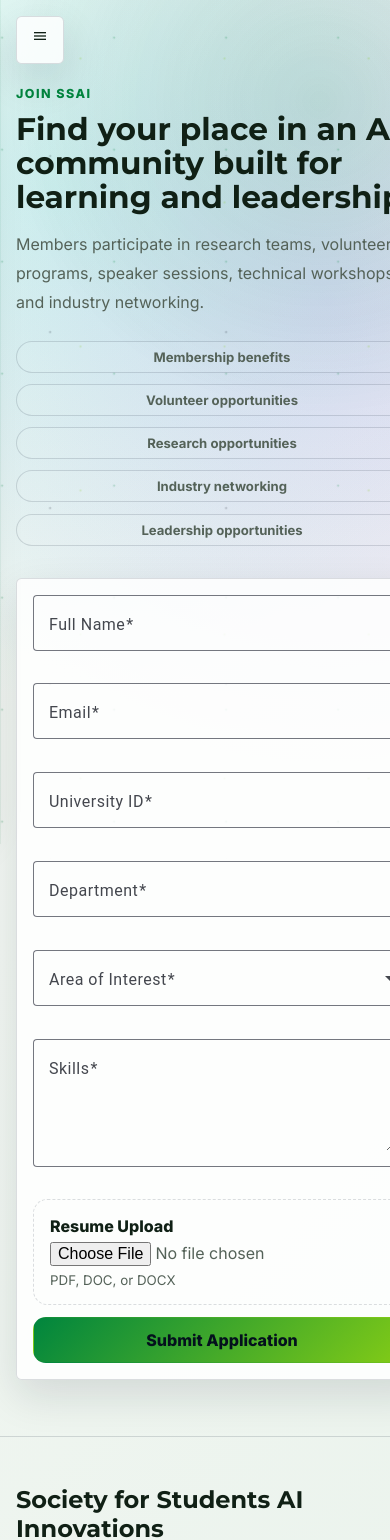
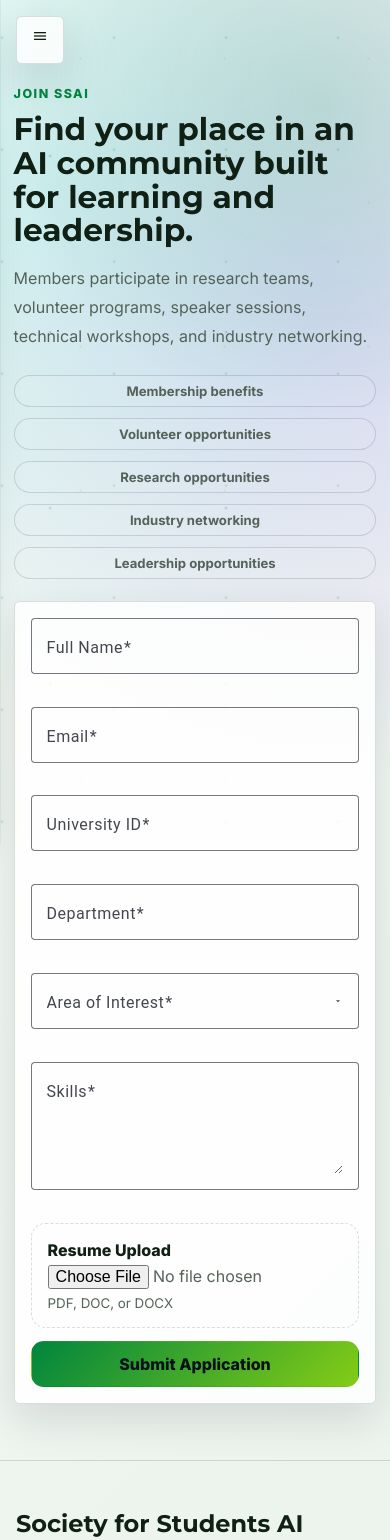
Before and after one commit to sesha456/SSAI_Website, an Angular app: page /join in a window 390 px wide. Shown: the top 1540 px of the page. Built offline with nearby package versions, Linux system fonts and the light colour scheme.

Commit message:
Fix mobile sidebar and join page responsiveness

```diff
--- a/src/app/pages/join/join.component.scss
+++ b/src/app/pages/join/join.component.scss
@@ -5,8 +5,14 @@
 .layout {
   display: grid;
   grid-template-columns: 0.9fr 1.1fr;
+  width: 100%;
+  max-width: 100%;
   gap: 2rem;
   align-items: start;
+}
+
+.layout > * {
+  min-width: 0;
 }
 
 .benefits {
@@ -19,10 +25,21 @@
 @media (max-width: 860px) {
   .layout {
     grid-template-columns: 1fr;
+    gap: 1.35rem;
   }
 }
 
 @media (max-width: 640px) {
+  .page {
+    padding-inline: 0.85rem;
+  }
+
+  .section-title,
+  .section-copy {
+    max-width: 100%;
+    overflow-wrap: anywhere;
+  }
+
   .benefits .pill {
     width: 100%;
   }
--- a/src/app/shared/components/join-form/join-form.component.scss
+++ b/src/app/shared/components/join-form/join-form.component.scss
@@ -1,17 +1,25 @@
 .form {
   display: grid;
+  width: 100%;
+  max-width: 100%;
   gap: 0.8rem;
   padding: clamp(1rem, 3vw, 1.5rem);
   border-radius: 1rem;
 }
 
+.form > * {
+  min-width: 0;
+}
+
 .upload {
   display: grid;
+  max-width: 100%;
   gap: 0.35rem;
   padding: 1rem;
   border: 1px dashed var(--line);
   border-radius: 0.9rem;
   color: var(--muted);
+  overflow-wrap: anywhere;
 }
 
 .upload span {
@@ -24,3 +32,9 @@
   color: var(--primary);
   font-weight: 800;
 }
+
+@media (max-width: 640px) {
+  .form {
+    padding: 1rem;
+  }
+}
--- a/src/app/shared/components/navbar/navbar.component.scss
+++ b/src/app/shared/components/navbar/navbar.component.scss
@@ -244,8 +244,38 @@
     transform: translateX(calc(-100% - 2rem));
   }
 
+  .nav.collapsed {
+    width: min(18rem, calc(100vw - 2rem));
+  }
+
   .nav.mobile-open {
     transform: translateX(0);
+  }
+
+  .collapsed .brand__text,
+  .collapsed .nav__links span,
+  .collapsed .icon-btn span,
+  .collapsed .officer-btn span,
+  .collapsed .officer-badge small,
+  .collapsed .officer-badge span,
+  .collapsed .officer-badge strong {
+    position: static;
+    width: auto;
+    height: auto;
+    overflow: visible;
+    clip: auto;
+  }
+
+  .collapsed .nav__links a,
+  .collapsed .icon-btn,
+  .collapsed .officer-btn {
+    justify-content: flex-start;
+    padding-inline: 0.75rem;
+  }
+
+  .collapsed .officer-badge {
+    place-items: start;
+    padding: 0.8rem;
   }
 
   .dialog-actions {
--- a/src/app/shared/components/navbar/navbar.component.ts
+++ b/src/app/shared/components/navbar/navbar.component.ts
@@ -55,7 +55,7 @@
           <mat-icon>{{ theme.isLight() ? 'dark_mode' : 'light_mode' }}</mat-icon>
           <span>{{ theme.isLight() ? 'Dark' : 'Light' }}</span>
         </button>
-        <button class="icon-btn" type="button" (click)="toggleCollapsed()" [attr.aria-label]="collapsed() ? 'Open sidebar' : 'Close sidebar'">
+        <button class="icon-btn" type="button" (click)="toggleSidebarControl()" [attr.aria-label]="collapsed() ? 'Open sidebar' : 'Close sidebar'">
           <mat-icon>{{ collapsed() ? 'keyboard_double_arrow_right' : 'keyboard_double_arrow_left' }}</mat-icon>
           <span>{{ collapsed() ? 'Open' : 'Close' }}</span>
         </button>
@@ -156,6 +156,15 @@
     this.collapsedChange.emit(this.collapsed());
   }
 
+  toggleSidebarControl(): void {
+    if (this.mobileOpen()) {
+      this.closeMobile();
+      return;
+    }
+
+    this.toggleCollapsed();
+  }
+
   toggleMobile(): void {
     this.mobileOpen.update((value) => !value);
   }
--- a/src/styles.scss
+++ b/src/styles.scss
@@ -37,6 +37,12 @@
   box-sizing: border-box;
 }
 
+*,
+*::before,
+*::after {
+  min-width: 0;
+}
+
 html {
   scroll-behavior: smooth;
   overflow-x: hidden;
@@ -45,6 +51,7 @@
 body {
   margin: 0;
   min-width: 320px;
+  width: 100%;
   overflow-x: hidden;
   background:
     radial-gradient(circle at 15% 10%, rgba(69, 240, 209, 0.2), transparent 32rem),
@@ -362,7 +369,15 @@
 input,
 textarea,
 select {
+  max-width: 100%;
   font: inherit;
+}
+
+img,
+video,
+canvas,
+svg {
+  max-width: 100%;
 }
 
 .section {
@@ -466,6 +481,7 @@
 
 .mat-mdc-form-field {
   width: 100%;
+  max-width: 100%;
 }
 
 .reveal {
```
